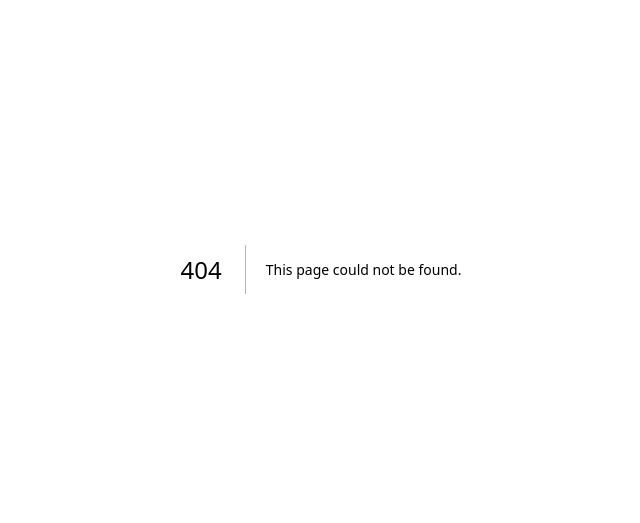
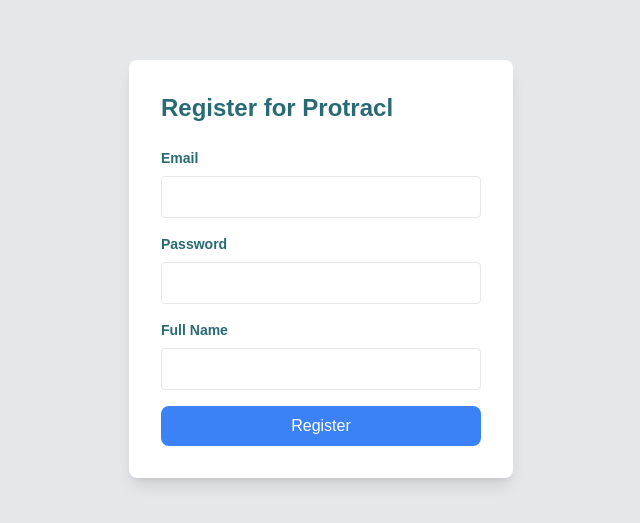
Before and after one commit to Njengah/Protracl, a Next.js app in the folder client/: page /registration in a window 1280 px wide. Before the commit this address had no page. Shown: the part 131-654 px from the top of the page, without its empty margins (319-959 px from the left). Built offline with nearby package versions, Linux system fonts and the light colour scheme.

Commit message:
Added registration, login and reset password pages

```diff
--- /dev/null
+++ b/client/app/components/RegistrationForm.js
@@ -0,0 +1,80 @@
+"use client"; // Marking this file as a client component
+
+import { useState } from "react"; // React hooks
+import axios from "axios"; // Axios for making HTTP requests
+
+const RegistrationForm = ({ onRegister }) => {
+  const [email, setEmail] = useState(""); // Email state
+  const [password, setPassword] = useState(""); // Password state
+  const [fullName, setFullName] = useState(""); // Full name state
+  const [error, setError] = useState(""); // Error state for registration
+
+  const handleSubmit = async (e) => {
+    e.preventDefault();
+    setError(""); // Reset error message
+
+    try {
+      // Call the parent onRegister function to handle registration logic
+      await onRegister(email, password, fullName);
+    } catch (err) {
+      setError("Registration failed. Please try again.");
+    }
+  };
+
+  return (
+    <form onSubmit={handleSubmit}>
+      {error && <p className="text-red-500 mb-4">{error}</p>}
+
+      <div className="mb-4">
+        <label htmlFor="email" className="block text-sm font-semibold mb-2">
+          Email
+        </label>
+        <input
+          type="email"
+          id="email"
+          value={email}
+          onChange={(e) => setEmail(e.target.value)}
+          className="w-full p-2 border rounded"
+          required
+        />
+      </div>
+
+      <div className="mb-4">
+        <label htmlFor="password" className="block text-sm font-semibold mb-2">
+          Password
+        </label>
+        <input
+          type="password"
+          id="password"
+          value={password}
+          onChange={(e) => setPassword(e.target.value)}
+          className="w-full p-2 border rounded"
+          required
+        />
+      </div>
+
+      <div className="mb-4">
+        <label htmlFor="full_name" className="block text-sm font-semibold mb-2">
+          Full Name
+        </label>
+        <input
+          type="text"
+          id="full_name"
+          value={fullName}
+          onChange={(e) => setFullName(e.target.value)}
+          className="w-full p-2 border rounded"
+          required
+        />
+      </div>
+
+      <button
+        type="submit"
+        className="w-full bg-blue-500 text-white py-2 rounded-lg"
+      >
+        Register
+      </button>
+    </form>
+  );
+};
+
+export default RegistrationForm;
--- /dev/null
+++ b/client/app/forgot-password/page.js
@@ -0,0 +1,63 @@
+// app/forgot-password/page.js
+"use client";
+
+import { useState } from "react";
+import axios from "axios";
+
+const ResetPasswordRequest = () => {
+  const [email, setEmail] = useState("");
+  const [message, setMessage] = useState("");
+  const [error, setError] = useState("");
+
+  const handleSubmit = async (e) => {
+    e.preventDefault();
+    setError("");
+    setMessage("");
+
+    try {
+      // Send POST request to reset password request endpoint
+      const response = await axios.post(
+        "http://127.0.0.1:8000/forgot-password",
+        { email }
+      );
+      setMessage(response.data.message);
+    } catch (err) {
+      setError("Something went wrong. Please try again.");
+    }
+  };
+
+  return (
+    <div className="flex items-center justify-center min-h-screen bg-gray-200">
+      <div className="bg-white p-8 rounded-lg shadow-lg w-96">
+        <h2 className="text-2xl font-semibold mb-6">Request Password Reset</h2>
+        {message && <p className="text-green-500 mb-4">{message}</p>}
+        {error && <p className="text-red-500 mb-4">{error}</p>}
+
+        <form onSubmit={handleSubmit}>
+          <div className="mb-4">
+            <label htmlFor="email" className="block text-sm font-semibold mb-2">
+              Email
+            </label>
+            <input
+              type="email"
+              id="email"
+              value={email}
+              onChange={(e) => setEmail(e.target.value)}
+              className="w-full p-2 border rounded"
+              required
+            />
+          </div>
+
+          <button
+            type="submit"
+            className="w-full bg-blue-500 text-white py-2 rounded-lg"
+          >
+            Request Reset
+          </button>
+        </form>
+      </div>
+    </div>
+  );
+};
+
+export default ResetPasswordRequest;
--- /dev/null
+++ b/client/app/registration/page.js
@@ -0,0 +1,44 @@
+"use client"; // Marking this file as a client component
+
+import { useState } from "react"; // React hooks
+import { useRouter } from "next/navigation"; // Next.js 13+ router
+import axios from "axios"; // Axios for making HTTP requests
+import RegistrationForm from "../components/RegistrationForm"; // Registration form component
+
+const RegistrationPage = () => {
+  const [error, setError] = useState(""); // Error state for registration
+  const router = useRouter(); // Use Next.js router for navigation
+
+  const handleRegister = async (email, password, fullName) => {
+    try {
+      // Send POST request to FastAPI backend with email, password, and full name
+      const response = await axios.post("http://127.0.0.1:8000/register", {
+        email,
+        password,
+        full_name: fullName,
+      });
+
+      // If registration is successful, redirect to the login page
+      if (response.data.success) {
+        router.push("/login"); // Redirect to login page
+      } else {
+        setError(response.data.message); // Show error message if registration failed
+      }
+    } catch (err) {
+      setError("Something went wrong. Please try again."); // Handle error
+    }
+  };
+
+  return (
+    <div className="flex items-center justify-center min-h-screen bg-gray-200">
+      <div className="bg-white p-8 rounded-lg shadow-lg w-96">
+        <h2 className="text-2xl font-semibold mb-6">Register for Protracl</h2>
+        {error && <p className="text-red-500 mb-4">{error}</p>}
+        <RegistrationForm onRegister={handleRegister} />{" "}
+        {/* Pass handleRegister as a prop */}
+      </div>
+    </div>
+  );
+};
+
+export default RegistrationPage;
--- /dev/null
+++ b/client/app/reset-password/page.js
@@ -0,0 +1,85 @@
+"use client";
+
+import { useState, useEffect } from "react"; // React hooks
+import { useRouter } from "next/navigation"; // Next.js 13+ router
+import axios from "axios"; // Axios for making HTTP requests
+
+const ResetPassword = () => {
+  const [token, setToken] = useState(null); // State for the token
+  const [newPassword, setNewPassword] = useState("");
+  const [error, setError] = useState("");
+  const [message, setMessage] = useState("");
+  const router = useRouter(); // Use Next.js router for navigation
+
+  // Use useEffect to handle the query parameters
+  useEffect(() => {
+    // Ensure router.query is ready before accessing token
+    if (router.isReady && router.query?.token) {
+      setToken(router.query.token); // Set the token from the URL query
+    }
+  }, [router.isReady, router.query]); // Dependency on router.isReady and router.query
+
+  const handleSubmit = async (e) => {
+    e.preventDefault();
+    setError("");
+    setMessage("");
+
+    if (!token) {
+      setError("Invalid or expired token");
+      return;
+    }
+
+    try {
+      // Send POST request to reset password endpoint with new password and token
+      const response = await axios.post(
+        "http://127.0.0.1:8000/reset-password",
+        {
+          token,
+          newPassword,
+        }
+      );
+
+      setMessage(response.data.message); // Show success message
+    } catch (err) {
+      setError("Something went wrong. Please try again.");
+    }
+  };
+
+  return (
+    <div className="flex items-center justify-center min-h-screen bg-gray-200">
+      <div className="bg-white p-8 rounded-lg shadow-lg w-96">
+        <h2 className="text-2xl font-semibold mb-6">Reset Password</h2>
+        {message && <p className="text-green-500 mb-4">{message}</p>}
+        {error && <p className="text-red-500 mb-4">{error}</p>}
+
+        <form onSubmit={handleSubmit}>
+          <div className="mb-4">
+            <label
+              htmlFor="newPassword"
+              className="block text-sm font-semibold mb-2"
+            >
+              New Password
+            </label>
+            <input
+              type="password"
+              id="newPassword"
+              value={newPassword}
+              onChange={(e) => setNewPassword(e.target.value)}
+              className="w-full p-2 border rounded"
+              required
+            />
+          </div>
+
+          <button
+            type="submit"
+            className="w-full bg-blue-500 text-white py-2 rounded-lg"
+          >
+            Reset Password
+          </button>
+        </form>
+      </div>
+    </div>
+  );
+};
+
+export default ResetPassword;
```
Also changed, not shown: 2 other files (tests, documents, lock files or other folders).
